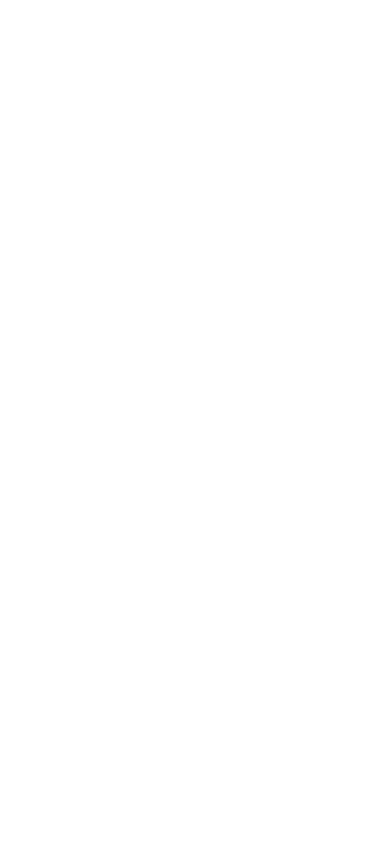
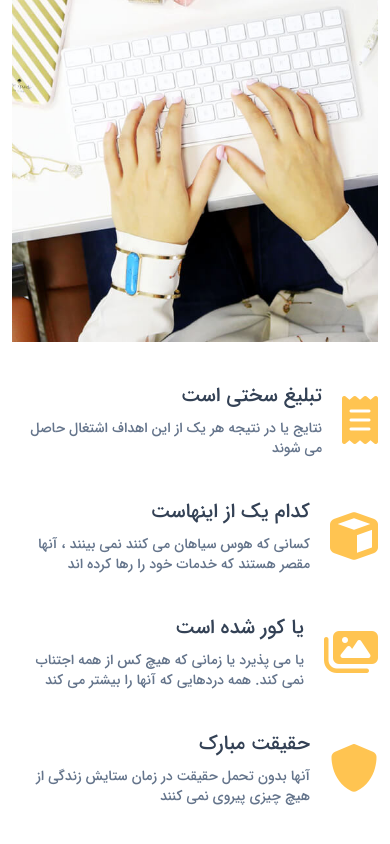
Before and after one commit to salehMb1999/kasuka, a React (Vite) app: page / in a window 390 px wide. Shown: the part 3066-3910 px from the top of the page. Before the commit the page ends 2868 px from the top, so only its background shows below. Built offline with nearby package versions, Linux system fonts and the light colour scheme.

Commit message:
features section finished with responsive :)

```diff
--- /dev/null
+++ b/src/features/features.jsx
@@ -0,0 +1,54 @@
+export default function Features() {
+  return (
+    <div className="container mx-auto flex flex-col items-start justify-between gap-10 px-3 pb-28 pt-10 font-iranSansMed lg:flex-row">
+      <div className="h-[500px] w-full bg-[url('/src/public/images/features.jpg')] bg-cover bg-center bg-no-repeat lg:w-1/2"></div>
+      <div className="flex flex-col items-start justify-between gap-10 lg:h-[500px] lg:w-1/2 lg:gap-0">
+        <div className="flex items-center justify-start gap-5">
+          <i className="fas fa-receipt selected text-5xl "></i>
+          <div className="flex flex-col items-start justify-center gap-2">
+            <p className=" text-xl text-slate-700 lg:text-2xl">
+              تبلیغ سختی است
+            </p>
+            <p className="text-sm text-slate-500 lg:text-base">
+              نتایج یا در نتیجه هر یک از این اهداف اشتغال حاصل می شوند
+            </p>
+          </div>
+        </div>
+        <div className="flex items-center justify-start gap-5">
+          <i className="fa fa-cube selected text-5xl" aria-hidden="true"></i>
+          <div className="flex flex-col items-start justify-center gap-2">
+            <p className=" text-xl text-slate-700 lg:text-2xl">
+              کدام یک از اینهاست
+            </p>
+            <p className="text-sm text-slate-500 lg:text-base">
+              کسانی که هوس سیاهان می کنند نمی بینند ، آنها مقصر هستند که خدمات
+              خود را رها کرده اند
+            </p>
+          </div>
+        </div>
+        <div className="flex items-center justify-start gap-5">
+          <i className="fas fa-images selected text-5xl "></i>
+          <div className="flex flex-col items-start justify-center gap-2">
+            <p className=" text-xl text-slate-700 lg:text-2xl">
+              یا کور شده است
+            </p>
+            <p className="text-sm text-slate-500 lg:text-base">
+              یا می پذیرد یا زمانی که هیچ کس از همه اجتناب نمی کند. همه دردهایی
+              که آنها را بیشتر می کند
+            </p>
+          </div>
+        </div>
+        <div className="flex items-center justify-start gap-5">
+          <i className="fa fa-shield selected text-5xl" aria-hidden="true"></i>
+          <div className="flex flex-col items-start justify-center gap-2">
+            <p className=" text-xl text-slate-700 lg:text-2xl">حقیقت مبارک</p>
+            <p className="text-sm text-slate-500 lg:text-base">
+              آنها بدون تحمل حقیقت در زمان ستایش زندگی از هیچ چیزی پیروی نمی
+              کنند
+            </p>
+          </div>
+        </div>
+      </div>
+    </div>
+  );
+}
--- a/src/main.jsx
+++ b/src/main.jsx
@@ -3,10 +3,11 @@
 import Header from "./header/header";
 import "./index.css";
 import Introduction from "./introduction/introduction";
-
+import Features from "./features/features";
 ReactDOM.createRoot(document.getElementById("root")).render(
   <React.StrictMode>
     <Header />
     <Introduction />
+    <Features />
   </React.StrictMode>,
 );
```
Also changed, not shown: src/public/images/features.jpg (added).
